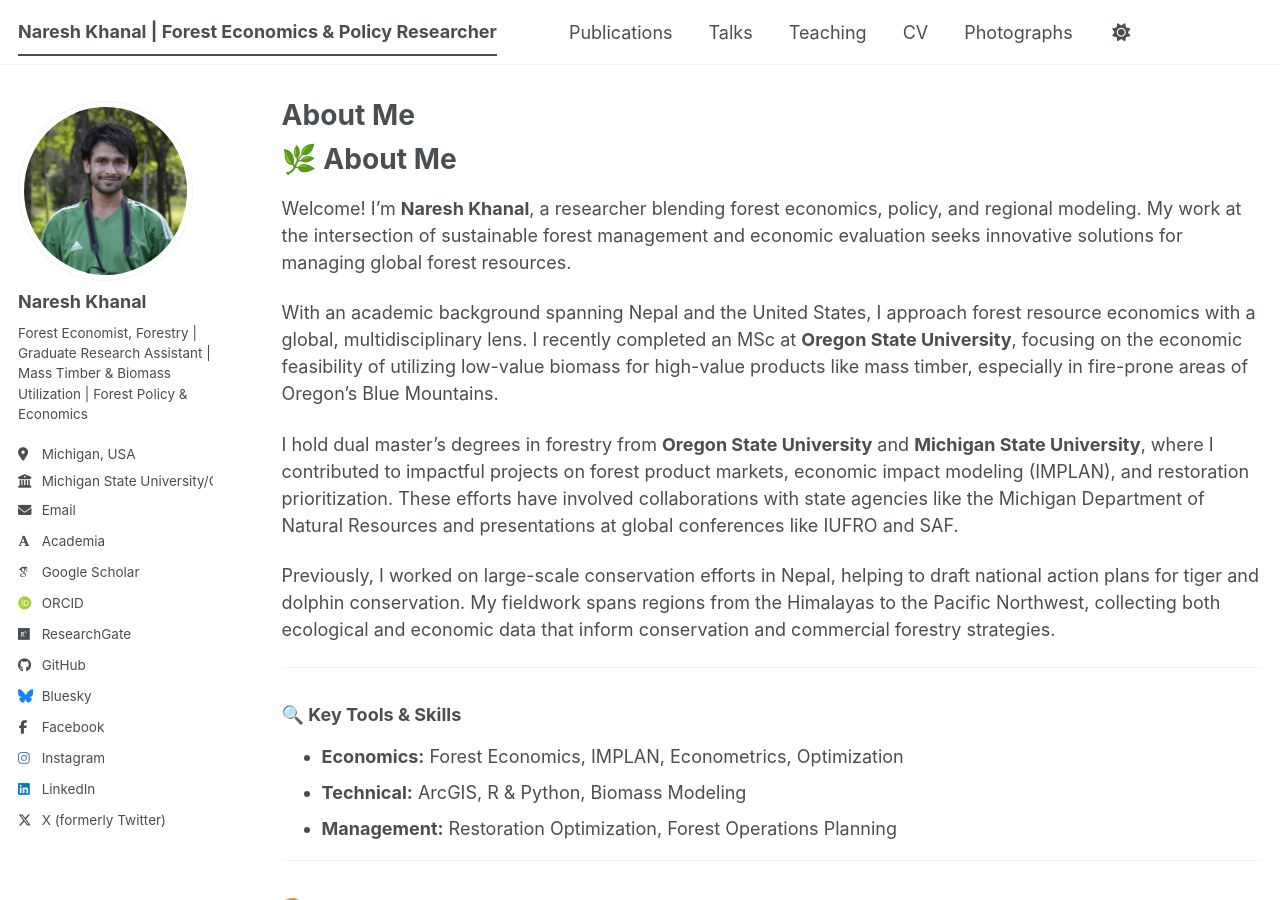
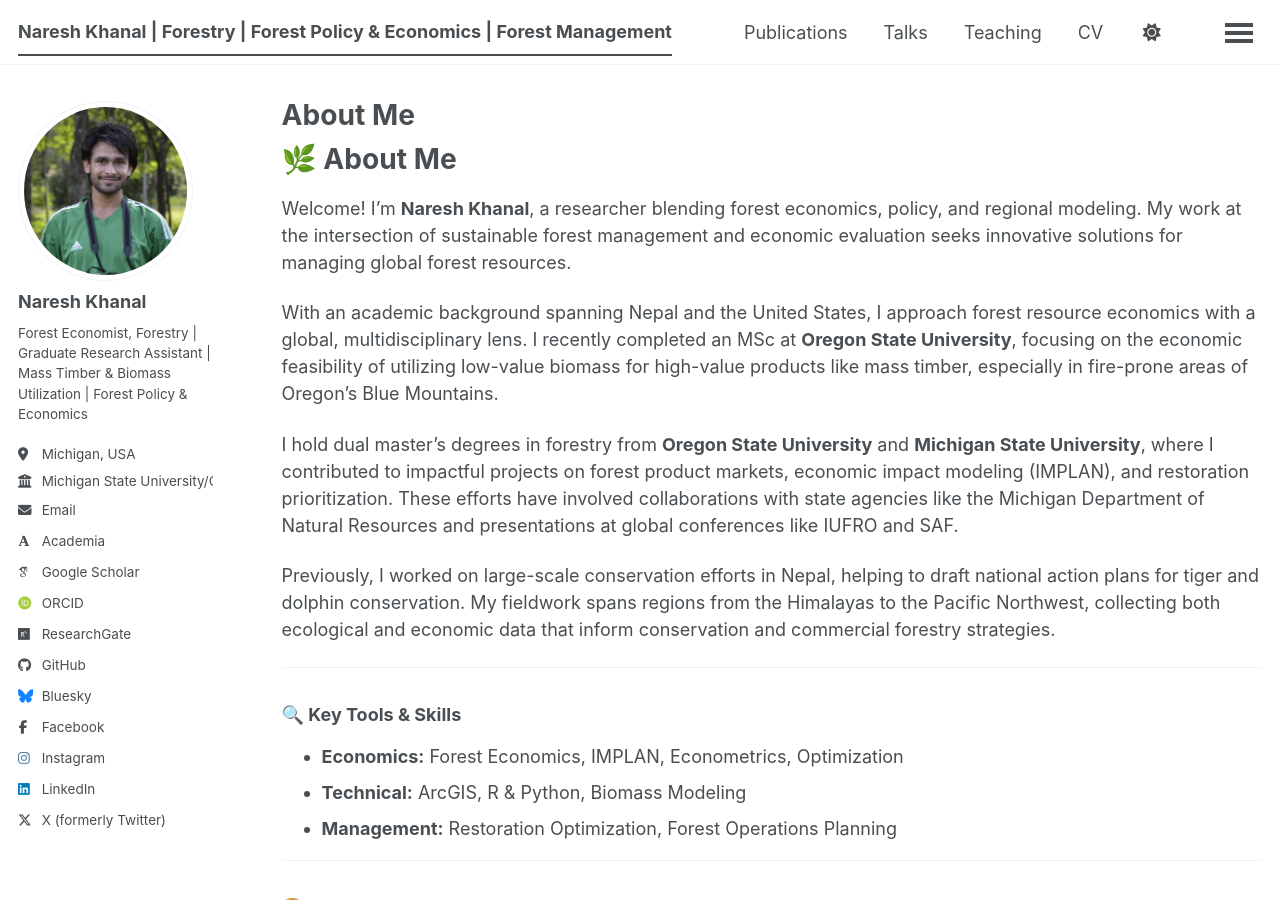
Before and after one commit to Nishani53/Nishani53.github.io, a Jekyll site: the page built from _pages/about.md, in a window 1280 px wide and 900 px high. Built offline with Jekyll 4.4.1, drawn with Linux system fonts in a browser that asks for light colours; some web fonts are replaced; a script bundle is joined from its source files by our own code; library files that are not in the unit come from our copies.

Commit message:
Update _config.yml

```diff
--- a/_config.yml
+++ b/_config.yml
@@ -9,7 +9,7 @@
 # Basic Site Settings
 locale                   : "en-US"
 site_theme               : "default"
-title                    : "Naresh Khanal | Forest Economics & Policy Researcher"
+title                    : "Naresh Khanal | Forestry | Forest Policy & Economics | Forest Management"
 title_separator          : "-"
 name                     : &name "Naresh Khanal"
 description              : &description "Official academic website of Naresh Khanal, a researcher at Oregon State University/ Michigan State University, specializing in forest resource economics, mass timber, and regional modeling."
```
